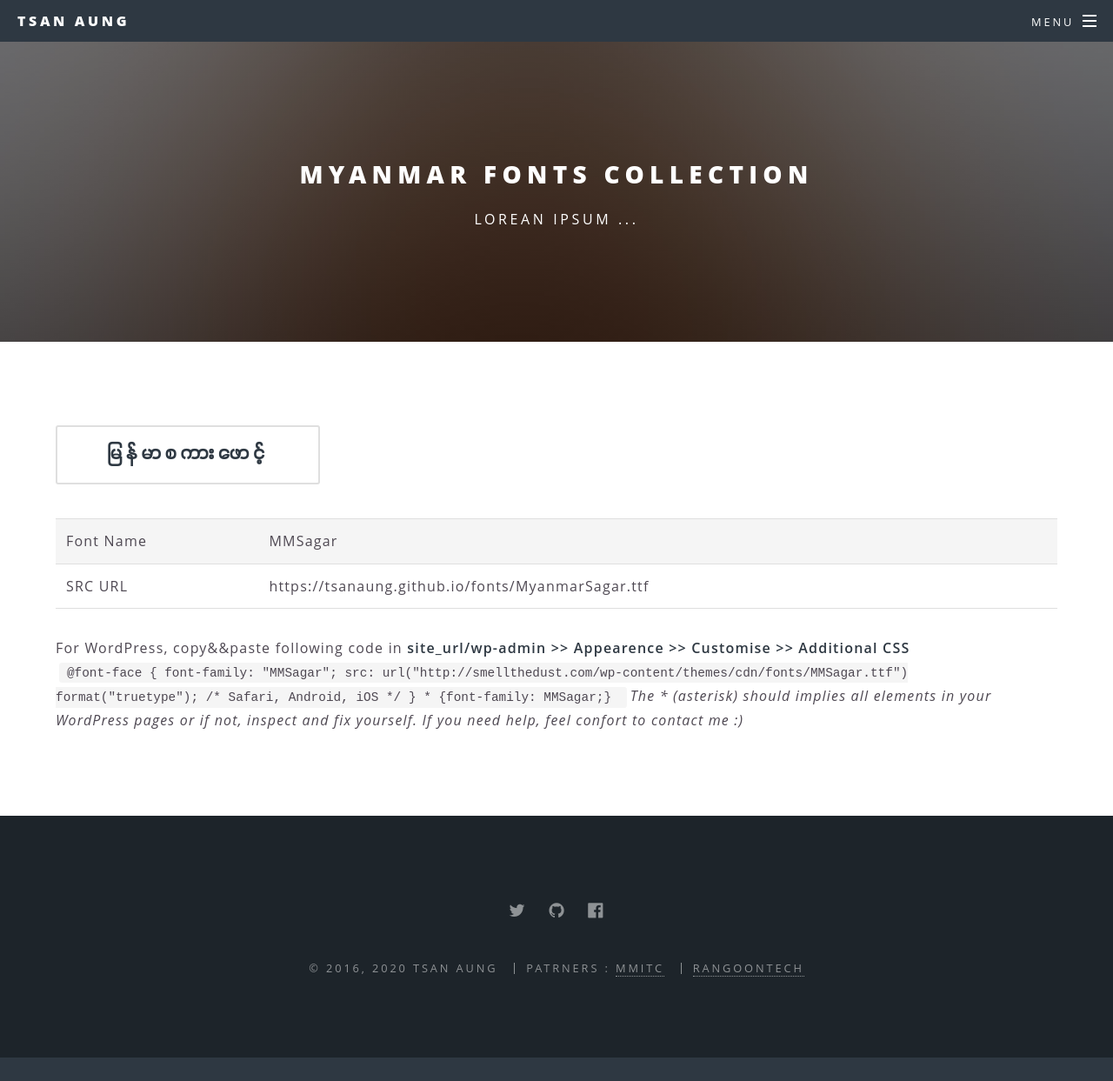
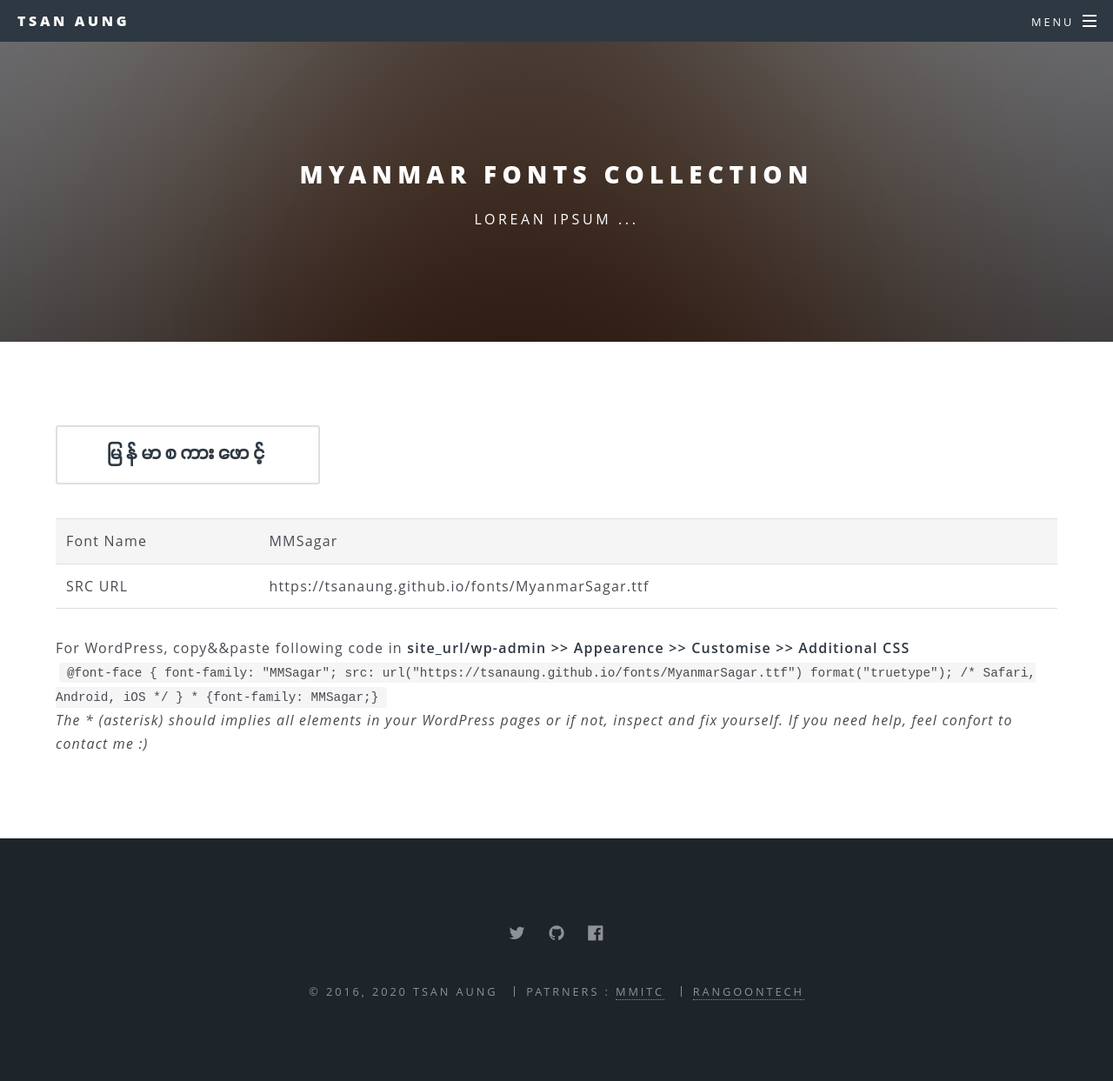
Before and after one commit to tsanaung/tsanaung.github.io, a Jekyll site: the page built from mmfonts.html, in a window 1280 px wide and 1243 px high. Shown: the whole window at 87% size. Built offline with Jekyll 4.4.1, drawn with Linux system fonts in a browser that asks for light colours; some web fonts are replaced.

Commit message:
Update mmfonts.html

```diff
--- a/mmfonts.html
+++ b/mmfonts.html
@@ -19,8 +19,8 @@ title: Myanmar Fonts Collection
 	</table>
 	<p>For WordPress, copy&&paste following code in <b>site_url/wp-admin >> Appearence >> Customise >> Additional CSS</b><br/>
 		<code>
-			@font-face { font-family: "MMSagar"; src: url("http://smellthedust.com/wp-content/themes/cdn/fonts/MMSagar.ttf") format("truetype"); /* Safari, Android, iOS */ } * {font-family: MMSagar;}
-		</code>
+			@font-face { font-family: "MMSagar"; src: url("https://tsanaung.github.io/fonts/MyanmarSagar.ttf") format("truetype"); /* Safari, Android, iOS */ } * {font-family: MMSagar;}
+		</code><br/>
 		<i>The * (asterisk) should implies all elements in your WordPress pages or if not, inspect and fix yourself. If you need help, feel confort to contact me :) </i>
 	</p>
 </section>
```
